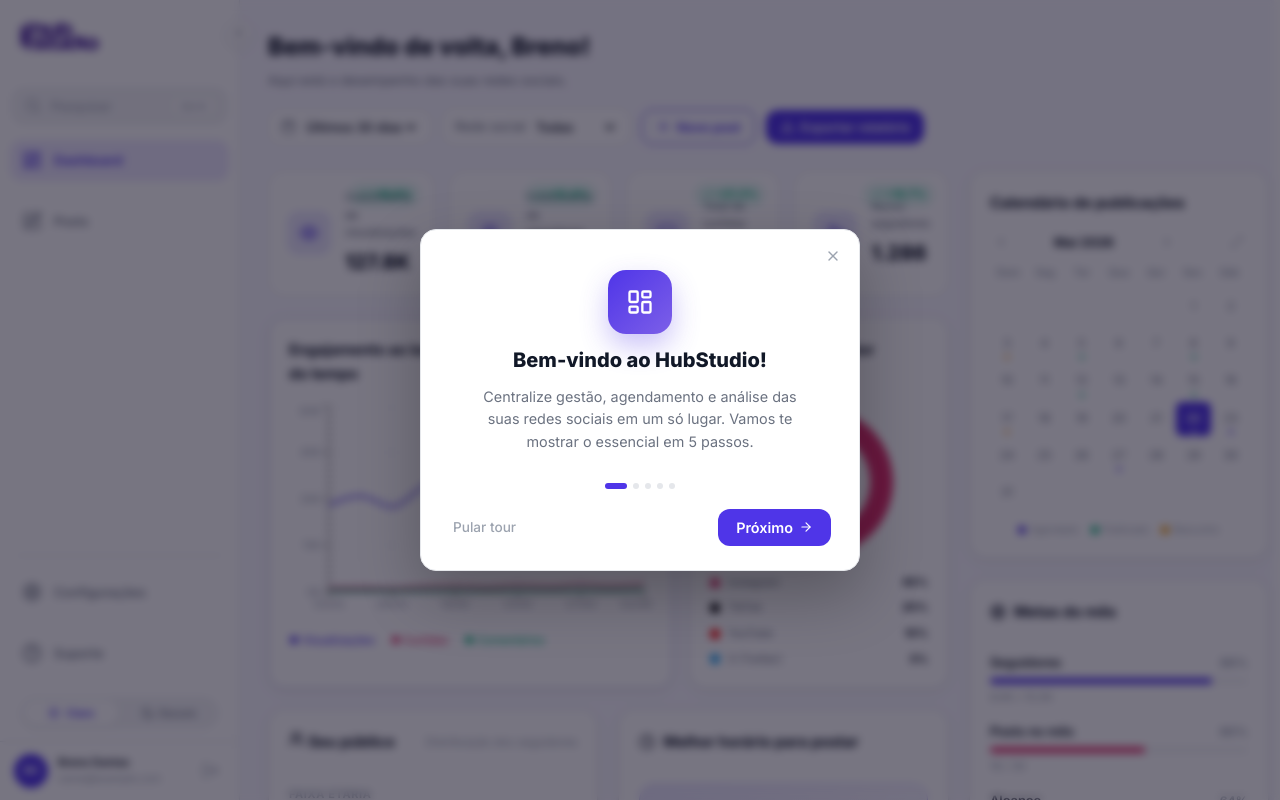
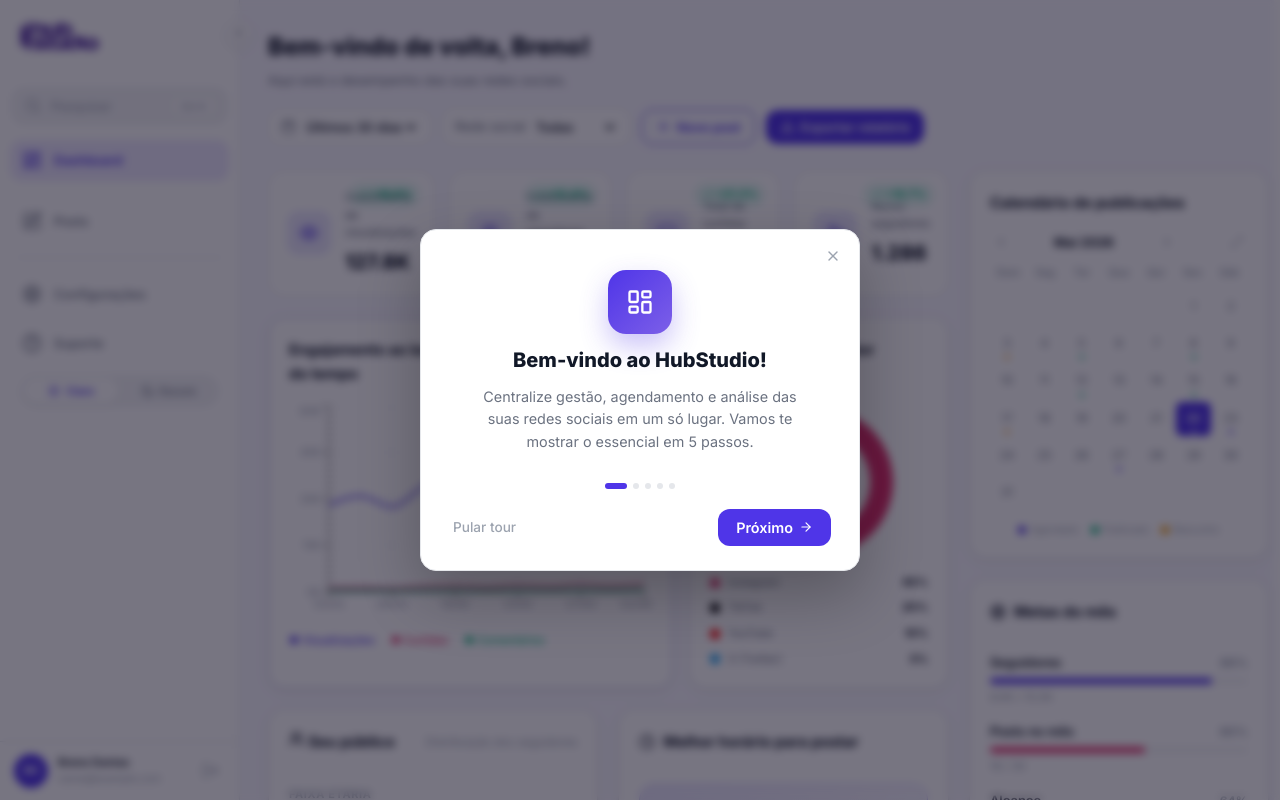
Before and after one commit to brenosemfreio/tcc, a React (Vite) app: page /dashboard in a window 1280 px wide. Both pictures are taken after typing "name@example.com", "Sample123" into the empty fields and a click on the button "Entrar". Shown: the top 800 px of the page. Built offline with nearby package versions, Linux system fonts and the light colour scheme.

Commit message:
chore: auto sync [Claude]

```diff
--- a/src/components/Sidebar/Sidebar.css
+++ b/src/components/Sidebar/Sidebar.css
@@ -133,12 +133,10 @@
   flex-direction: column;
   gap: 20px;
   padding: 8px 10px;
-  flex: 1;
 }
 
-.sidebar__nav--bottom {
-  flex: 0;
-}
+/* Nav inferior fica logo abaixo da primária — não ocupa toda altura */
+.sidebar__nav--bottom { gap: 8px; }
 
 /* Items */
 .sidebar__item {
@@ -227,12 +225,23 @@
   box-shadow: 0 1px 3px rgba(0,0,0,0.1);
 }
 
-.sidebar__item--theme-icon {
-  color: var(--color-text-secondary);
+/* Versão vertical pra quando a sidebar está colapsada */
+.sidebar__theme-toggle--vertical {
+  flex-direction: column;
+  width: 36px;
+  margin: 0 auto;
+  gap: 3px;
+}
+.sidebar__theme-toggle--vertical .sidebar__theme-btn {
+  flex: none;
+  width: 100%;
+  padding: 6px 0;
+  justify-content: center;
 }
 
-/* User */
+/* User — sempre na base da sidebar */
 .sidebar__user {
+  margin-top: auto;
   display: flex;
   align-items: center;
   gap: 10px;
--- a/src/components/Sidebar/Sidebar.jsx
+++ b/src/components/Sidebar/Sidebar.jsx
@@ -176,32 +176,28 @@ export default function Sidebar({ isCollapsed, onToggle, onNewPost, onOpenSearch
           </AnimatePresence>
         </button>
 
-        {/* Theme toggle */}
+        {/* Theme toggle — horizontal quando expandido, vertical quando colapsado */}
         <div className={`sidebar__theme ${isCollapsed ? 'sidebar__theme--collapsed' : ''}`}>
-          {isCollapsed ? (
-            <button
-              className="sidebar__item sidebar__item--theme-icon"
-              onClick={toggleTheme}
-              title={theme === 'light' ? 'Modo escuro' : 'Modo claro'}
-            >
-              {theme === 'light' ? <LuMoon size={20} /> : <LuSun size={20} />}
-            </button>
-          ) : (
-            <div className="sidebar__theme-toggle">
+          <div className={`sidebar__theme-toggle ${isCollapsed ? 'sidebar__theme-toggle--vertical' : ''}`}>
             <button
               className={`sidebar__theme-btn ${theme === 'light' ? 'sidebar__theme-btn--active' : ''}`}
               onClick={() => theme !== 'light' && toggleTheme()}
+              title="Modo claro"
+              aria-label="Modo claro"
             >
-                <LuSun size={14} /> Claro
+              <LuSun size={14} />
+              {!isCollapsed && <span>Claro</span>}
             </button>
             <button
               className={`sidebar__theme-btn ${theme === 'dark' ? 'sidebar__theme-btn--active' : ''}`}
               onClick={() => theme !== 'dark' && toggleTheme()}
+              title="Modo escuro"
+              aria-label="Modo escuro"
             >
-                <LuMoon size={14} /> Escuro
+              <LuMoon size={14} />
+              {!isCollapsed && <span>Escuro</span>}
             </button>
           </div>
-          )}
         </div>
       </nav>
 
```
Lines whose indentation alone changed are shown as unchanged.
